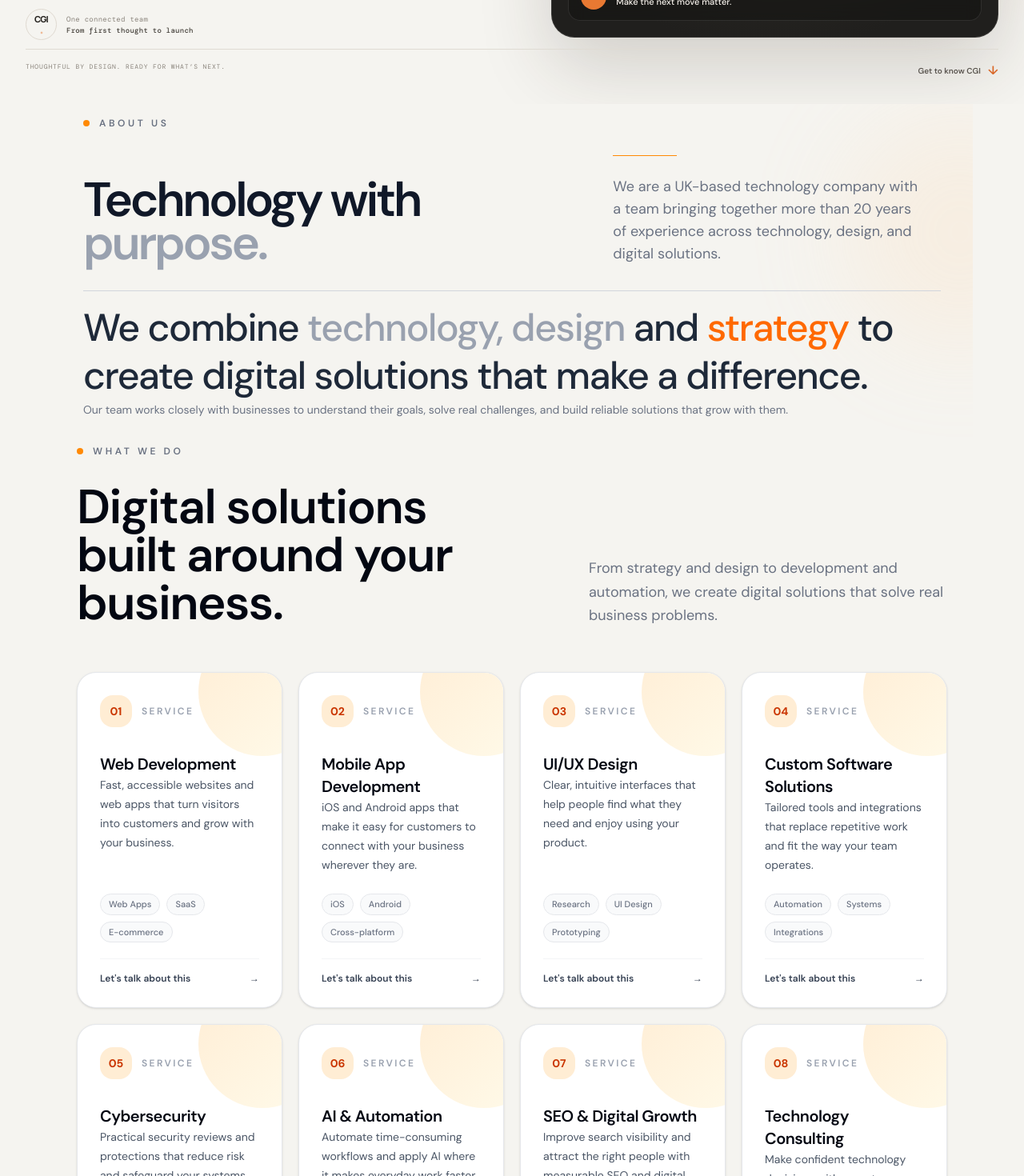
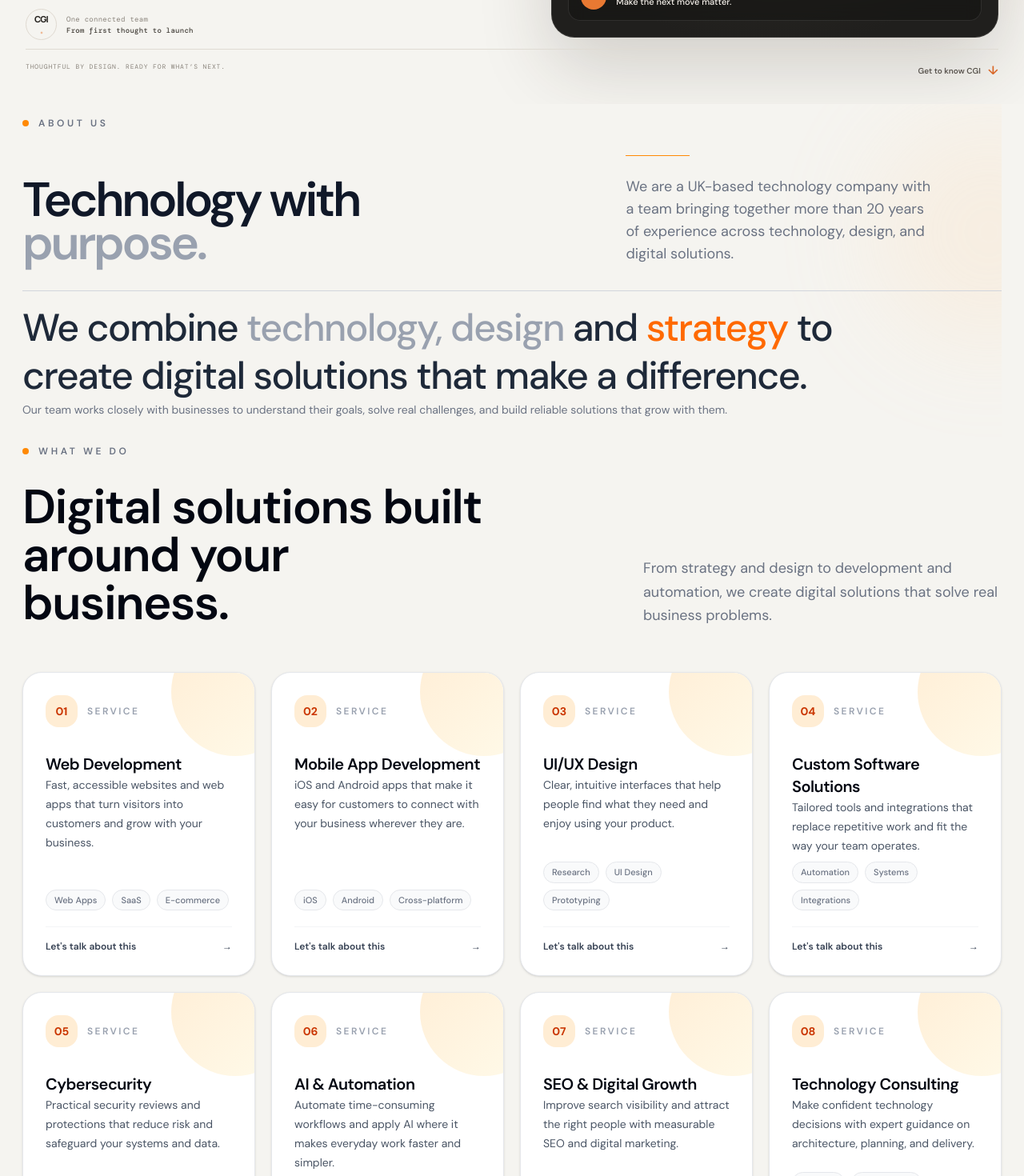
Before and after one commit to KMaleesha/CGI_portfolio, a React (Vite) app: page / in a window 1280 px wide. Shown: the part 660-2130 px from the top of the page at 80% size. Built offline with nearby package versions, Linux system fonts and the light colour scheme.

Commit message:
make the sections aligned each other

```diff
--- a/src/App.tsx
+++ b/src/App.tsx
@@ -31,9 +31,9 @@ export default function App() {
           <section
             key={section.id}
             id={section.id}
-            className=" px-6 "
+            className=""
           >
-            <div className="mx-auto max-w-6xl">
+            <div className="mx-auto max-w-[1320px] px-4 md:px-7">
               {section.id === 'about' ? (
                 <About />
               ) : section.id === 'services' ? (
--- a/src/components/About.tsx
+++ b/src/components/About.tsx
@@ -6,7 +6,7 @@ const About = () => {
     >
       <div className="pointer-events-none absolute -right-32 size-72 rounded-full bg-orange-200/50 opacity-40 blur-3xl" />
 
-      <div className="relative mx-auto max-w-7xl px-6 lg:px-10">
+      <div className="relative">
         <div className="flex items-center gap-3">
           <span className="mb-8 size-2 rounded-full bg-orange-400" />
 
--- a/src/components/CTA.tsx
+++ b/src/components/CTA.tsx
@@ -1,7 +1,7 @@
 const CTA = () => {
   return (
     <section className="bg-[#f5f4f0] pt-10 pb-0">
-      <div className="mx-auto max-w-7xl px-6 lg:px-8">
+      <div>
         <div className="flex flex-col gap-6 border-t border-gray-200 pt-8 md:flex-row md:items-center md:justify-between">
           <p className="max-w-xl text-sm leading-relaxed text-gray-500">
             Have a specific challenge in mind? Let&apos;s create a solution
--- a/src/components/Process.tsx
+++ b/src/components/Process.tsx
@@ -66,7 +66,7 @@ export default function HowWeWork() {
       <div className="pointer-events-none absolute left-0 top-20 h-72 w-72 rounded-full bg-gray-100/70 blur-3xl" />
       <div className="pointer-events-none absolute bottom-0 right-0 h-96 w-96 rounded-full bg-gray-100/70 blur-3xl" />
 
-      <div className="relative mx-auto max-w-7xl px-6 lg:px-8">
+      <div className="relative">
         <div className="mx-auto max-w-3xl text-center">
 
           <h2 className="text-4xl font-semibold tracking-tight text-gray-900 sm:text-5xl lg:text-6xl">
--- a/src/components/Services.tsx
+++ b/src/components/Services.tsx
@@ -99,7 +99,7 @@ const technologies = [
 const Services = () => {
   return (
     <section id="services" className="bg-[#f5f4f0]">
-      <div className="mx-auto max-w-7xl px-6 lg:px-8">
+      <div>
         {/* Header */}
         <div className="mb-14 grid gap-8 lg:grid-cols-2 lg:items-end">
           <div>
@@ -158,7 +158,7 @@ const Services = () => {
               </div>
 
               {/* Tags */}
-              <div className="relative z-10 mt-auto flex flex-wrap gap-2 pt-6">
+              <div className="relative z-10 mt-auto flex flex-wrap gap-2 pt-2">
                 {service.tags.map((tag) => (
                   <span
                     key={tag}
```
